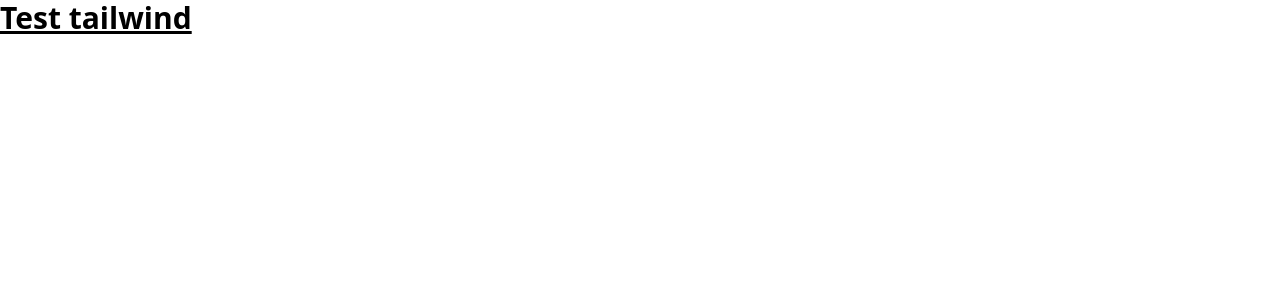
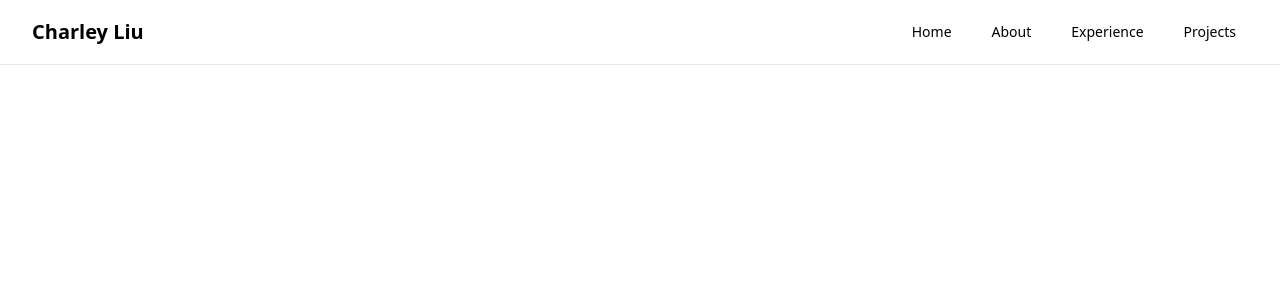
Before and after one commit to Columbium41/SEG3125-Portfolio, a React (Vite) app: page / in a window 1280 px wide. Shown: the top 300 px of the page. Built offline with nearby package versions, Linux system fonts and the light colour scheme.

Commit message:
add navbar

```diff
--- a/src/App.jsx
+++ b/src/App.jsx
@@ -1,7 +1,9 @@
+import Navbar from "./sections/Navbar"
+
 function App() {
   return (
-    <div className="text-3xl font-bold underline">
-      Test tailwind
+    <div className="min-h-screen bg-white">
+      <Navbar />
     </div>
   )
 }
--- /dev/null
+++ b/src/sections/Navbar.jsx
@@ -0,0 +1,29 @@
+function Navbar() {
+  return (
+    <nav className="fixed top-0 z-50 w-full bg-white/80 backdrop-blur-sm border-b border-gray-200">
+      <div className="container mx-auto px-4 sm:px-6 lg:px-8">
+        <div className="flex justify-between h-16 items-center">
+          <div className="flex-shrink-0">
+            <span className="text-xl font-bold">Charley Liu</span>
+          </div>
+            <div className="ml-10 flex items-center space-x-4">
+              <a href="#home" className="px-3 py-2 text-sm font-medium hover:text-gray-900">
+                Home
+              </a>
+              <a href="#about" className="px-3 py-2 text-sm font-medium hover:text-gray-900">
+                About
+              </a>
+              <a href="#experience" className="px-3 py-2 text-sm font-medium hover:text-gray-900">
+                Experience
+              </a>
+              <a href="#projects" className="px-3 py-2 text-sm font-medium hover:text-gray-900">
+                Projects
+              </a>
+            </div>
+        </div>
+      </div>
+    </nav>
+  )
+}
+
+export default Navbar;
```
